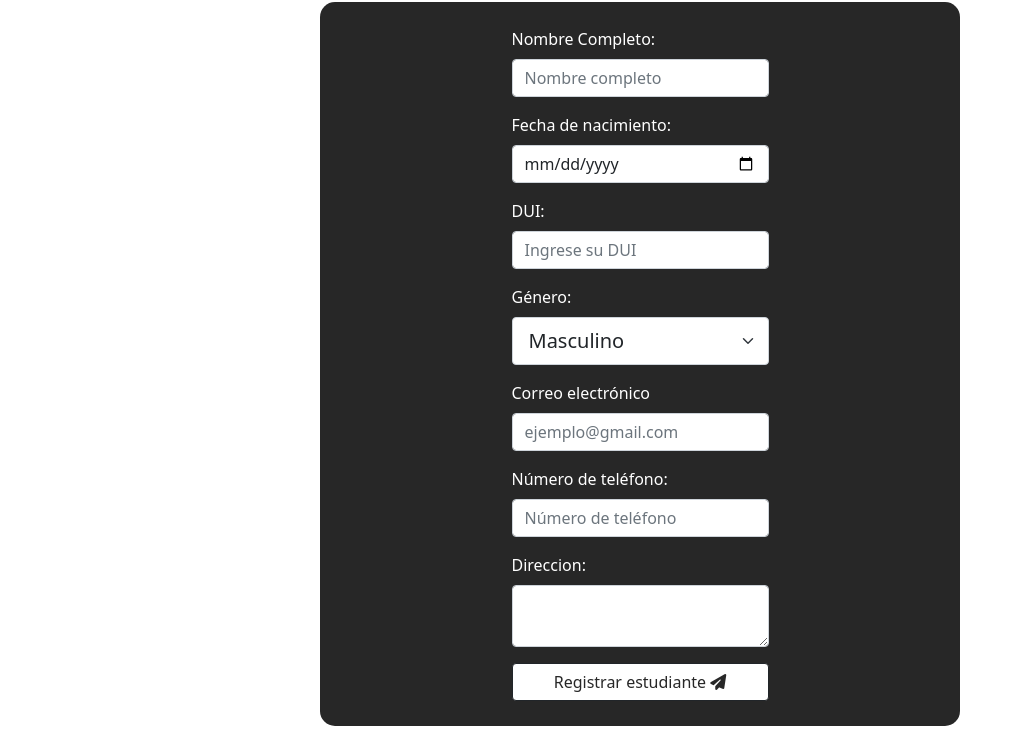
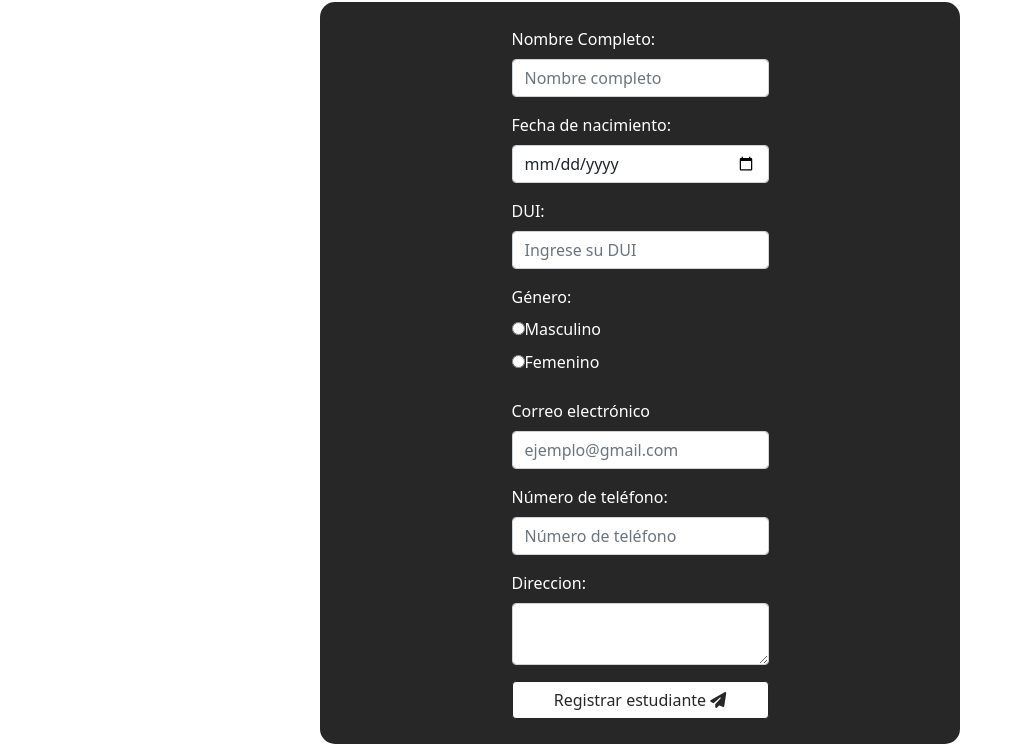
Before and after one commit to Grupo-LME/Desafio2-LME, a plain HTML site: page html/form.html in a window 1280 px wide. Shown: the part 152-896 px from the top of the page, without its empty margins (0-1011 px from the left). Drawn offline with nearby package versions, Linux system fonts and the light colour scheme.

Commit message:
Add files via upload

```diff
--- a/html/form.html
+++ b/html/form.html
@@ -49,11 +49,9 @@
               <span class="msj"></span>
             </div>
             <div class="mb-3">
-                <label class="form-label">Género:</label>
-                <select class="form-select form-select-lg mb-3" required>
-                    <option>Masculino</option>
-                    <option>Femenino</option>
-                </select>
+                <label class="form-label">Género:</label><br>
+                <label><input type="radio" name="genero" value="masculino" required>Masculino</label><br>
+                <label><input type="radio" name="genero" value="femenino" required>Femenino</label>
             </div>
             <div class="mb-3">
                 <label class="form-label">Correo electrónico</label>
```
